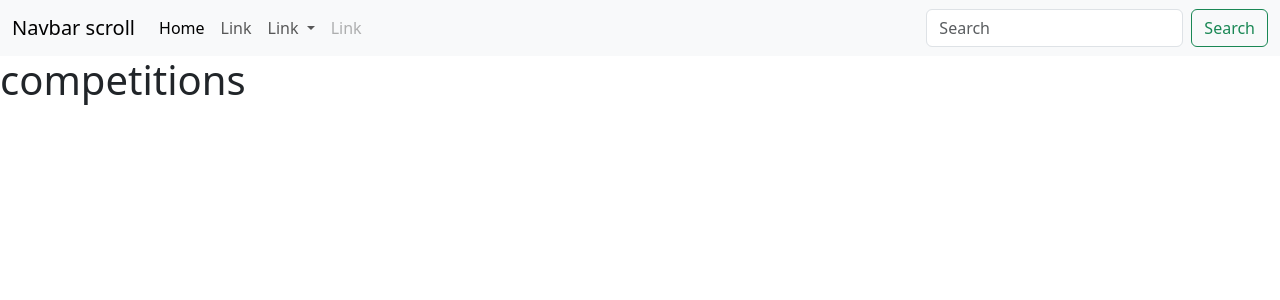
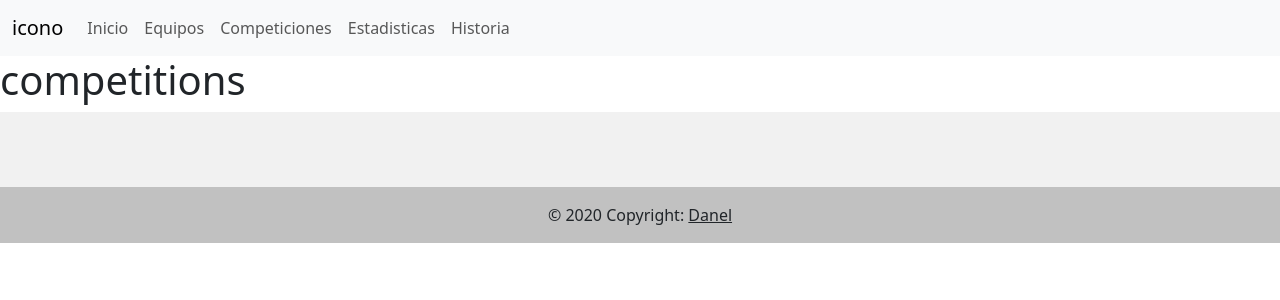
Before and after one commit to danelcaballero7/Champions, a Django app: page /competitions/ in a window 1280 px wide. Shown: the top 300 px of the page. Run offline with Django 4.2, Linux system fonts and the light colour scheme; some libraries are stand-ins or nearby versions.

Commit message:
Funcionalidad Nav-Bar Lista

```diff
--- a/templates/base.html
+++ b/templates/base.html
@@ -7,27 +7,28 @@
     <meta http-equiv="X-UA-Compatible" content="IE=edge">
     <meta name="viewport" content="width=device-width, initial-scale=1.0">
     <link rel="stylesheet" href="{% static 'css/bootstrap.min.css' %}">
-
-
+    <script type="text/javascript" src="funciones_navbar"></script>
 </head>
 <body>
+
+<!--NAV-BAR -->
+
 <nav class="navbar navbar-expand-lg navbar-light bg-light">
   <div class="container-fluid">
-    <a class="navbar-brand" href="#">Navbar scroll</a>
+    <a class="navbar-brand" href="#">icono</a>
     <button class="navbar-toggler" type="button" data-bs-toggle="collapse" data-bs-target="#navbarScroll" aria-controls="navbarScroll" aria-expanded="false" aria-label="Toggle navigation">
       <span class="navbar-toggler-icon"></span>
     </button>
     <div class="collapse navbar-collapse" id="navbarScroll">
       <ul class="navbar-nav me-auto my-2 my-lg-0 navbar-nav-scroll" style="--bs-scroll-height: 100px;">
         <li class="nav-item">
-          <a class="nav-link active" aria-current="page" href="#">Home</a>
+          <a class="nav-link {% if request.path == '/' %} activo {% endif %}" aria-current="page"
+   href="{% url 'home' %}">Inicio</a>
         </li>
         <li class="nav-item">
-          <a class="nav-link" href="#">Link</a>
+
         </li>
         <li class="nav-item dropdown">
-          <a class="nav-link dropdown-toggle" href="#" id="navbarScrollingDropdown" role="button" data-bs-toggle="dropdown" aria-expanded="false">
-            Link
           </a>
           <ul class="dropdown-menu" aria-labelledby="navbarScrollingDropdown">
             <li><a class="dropdown-item" href="#">Action</a></li>
@@ -37,21 +38,108 @@
           </ul>
         </li>
         <li class="nav-item">
-          <a class="nav-link disabled">Link</a>
+          <a class="nav-link {% if request.path == '/' %} activo {% endif %}" aria-current="page"
+   href="{% url 'teams' %}">Equipos</a>
+        </li>
+        <li class="nav-item">
+          <a class="nav-link {% if request.path == '/' %} activo {% endif %}" aria-current="page"
+   href="{% url 'competitions' %}">Competiciones</a>
+        </li>
+          <li class="nav-item">
+          <a class="nav-link {% if request.path == '/' %} activo {% endif %}" aria-current="page"
+   href="{% url 'statistics' %}">Estadisticas</a>
+        </li>
+          <li class="nav-item">
+          <a class="nav-link {% if request.path == '/' %} activo {% endif %}" aria-current="page"
+   href="{% url 'competition_history' %}">Historia</a>
         </li>
       </ul>
-      <form class="d-flex">
-        <input class="form-control me-2" type="search" placeholder="Search" aria-label="Search">
-        <button class="btn btn-outline-success" type="submit">Search</button>
-      </form>
+
     </div>
   </div>
 </nav>
+
+<!--NAV-BAR-FIN -->
+
 {% block content %}
 
 
 {% endblock%}
 
+<!--FOOTER -->
+
+<footer class="text-center text-white" style="background-color: #f1f1f1;">
+  <!-- Grid container -->
+  <div class="container pt-4">
+    <!-- Section: Social media -->
+    <section class="mb-4">
+      <!-- Facebook -->
+      <a
+        class="btn btn-link btn-floating btn-lg text-dark m-1"
+        href="#!"
+        role="button"
+        data-mdb-ripple-color="dark"
+        ><i class="fab fa-facebook-f"></i
+      ></a>
+
+      <!-- Twitter -->
+      <a
+        class="btn btn-link btn-floating btn-lg text-dark m-1"
+        href="#!"
+        role="button"
+        data-mdb-ripple-color="dark"
+        ><i class="fab fa-twitter"></i
+      ></a>
+
+      <!-- Google -->
+      <a
+        class="btn btn-link btn-floating btn-lg text-dark m-1"
+        href="#!"
+        role="button"
+        data-mdb-ripple-color="dark"
+        ><i class="fab fa-google"></i
+      ></a>
+
+      <!-- Instagram -->
+      <a
+        class="btn btn-link btn-floating btn-lg text-dark m-1"
+        href="#!"
+        role="button"
+        data-mdb-ripple-color="dark"
+        ><i class="fab fa-instagram"></i
+      ></a>
+
+      <!-- Linkedin -->
+      <a
+        class="btn btn-link btn-floating btn-lg text-dark m-1"
+        href="#!"
+        role="button"
+        data-mdb-ripple-color="dark"
+        ><i class="fab fa-linkedin"></i
+      ></a>
+      <!-- Github -->
+      <a
+        class="btn btn-link btn-floating btn-lg text-dark m-1"
+        href="#!"
+        role="button"
+        data-mdb-ripple-color="dark"
+        ><i class="fab fa-github"></i
+      ></a>
+    </section>
+    <!-- Section: Social media -->
+  </div>
+  <!-- Grid container -->
+
+  <!-- Copyright -->
+  <div class="text-center text-dark p-3" style="background-color: rgba(0, 0, 0, 0.2);">
+    © 2020 Copyright:
+    <a class="text-dark" href="https://mdbootstrap.com/">Danel</a>
+  </div>
+  <!-- Copyright -->
+</footer>
+
+<!--FOOTER-FIN -->
+
 </body>
 
 </html>
```
